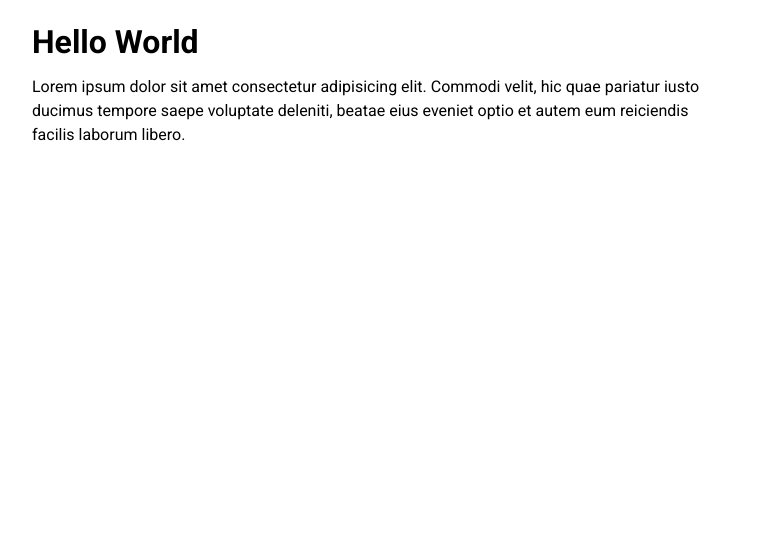
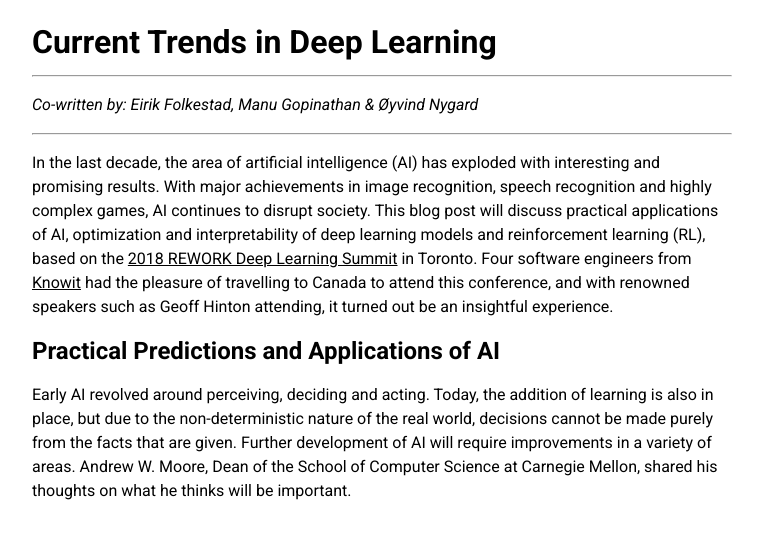
Before and after one commit to Aldyaz1468/html-activity-1, a plain HTML site: page index.html in a window 1280 px wide. Shown: the whole page, without its empty margins (258-1021 px from the left). Drawn offline with Linux system fonts and the light colour scheme.

Commit message:
penambahan paragraf

```diff
--- a/index.html
+++ b/index.html
@@ -26,9 +26,26 @@
 
 <body>
   <div id="main">
-    <h1>Hello World</h1>
-    <p>Lorem ipsum dolor sit amet consectetur adipisicing elit. Commodi velit, hic quae pariatur iusto ducimus tempore
-      saepe voluptate deleniti, beatae eius eveniet optio et autem eum reiciendis facilis laborum libero.</p>
+    <h1>Current Trends in Deep Learning</h1>
+    <hr>
+    <p>
+      <i>Co-written by: Eirik Folkestad, Manu Gopinathan & Øyvind Nygard</i>
+    </p>
+    <hr>
+    <p>In the last decade, the area of artificial intelligence (AI) has exploded with interesting and promising results. With major achievements
+       in image recognition, speech recognition and highly complex games, AI continues to disrupt society. This blog post will discuss practical
+       applications of AI, optimization and interpretability of deep learning models and reinforcement learning (RL), based on the <u>2018
+       REWORK Deep Learning Summit</u> in Toronto. Four software engineers from <u>Knowit</u> had the pleasure of travelling to Canada to attend this
+       conference, and with renowned speakers such as Geoff Hinton attending, it turned out be an insightful experience.
+    </p>
+    <h2>Practical Predictions and Applications of AI</h2>
+    <p>
+      Early AI revolved around perceiving, deciding and acting. Today, the addition of learning is also in place, but due to the
+      non-deterministic nature of the real world, decisions cannot be made purely from the facts that are given. Further development of AI will
+      require improvements in a variety of areas. Andrew W. Moore, Dean of the School of Computer Science at Carnegie Mellon, shared his
+      thoughts on what he thinks will be important.
+    </p>
+
   </div>
 </body>
 
```
